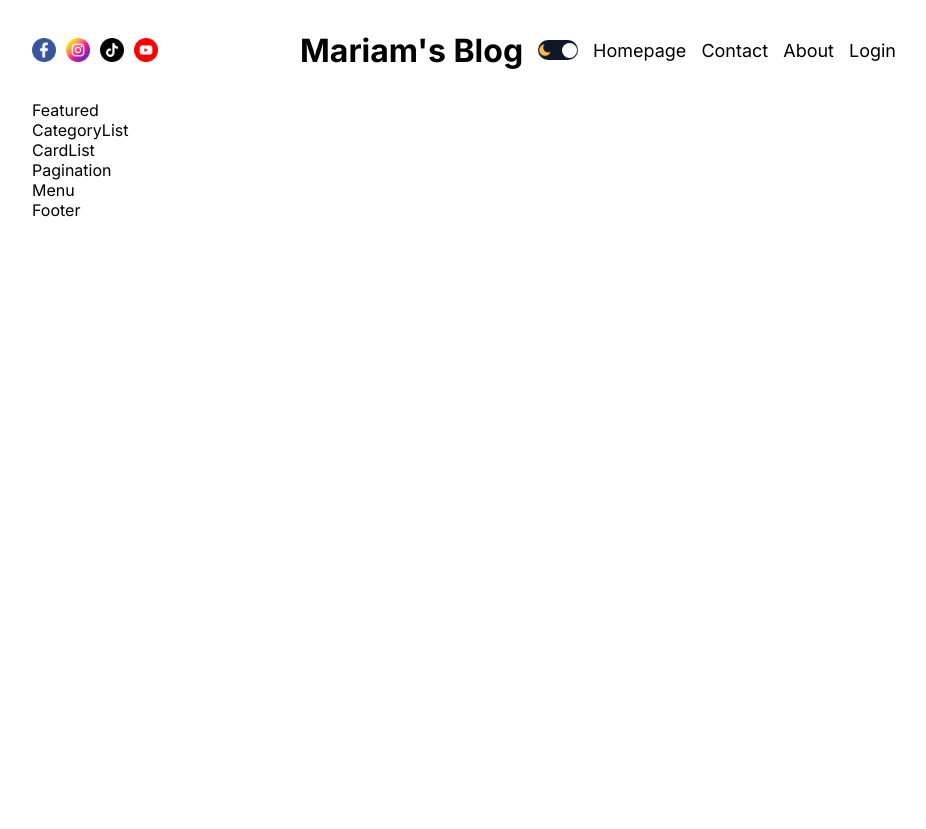
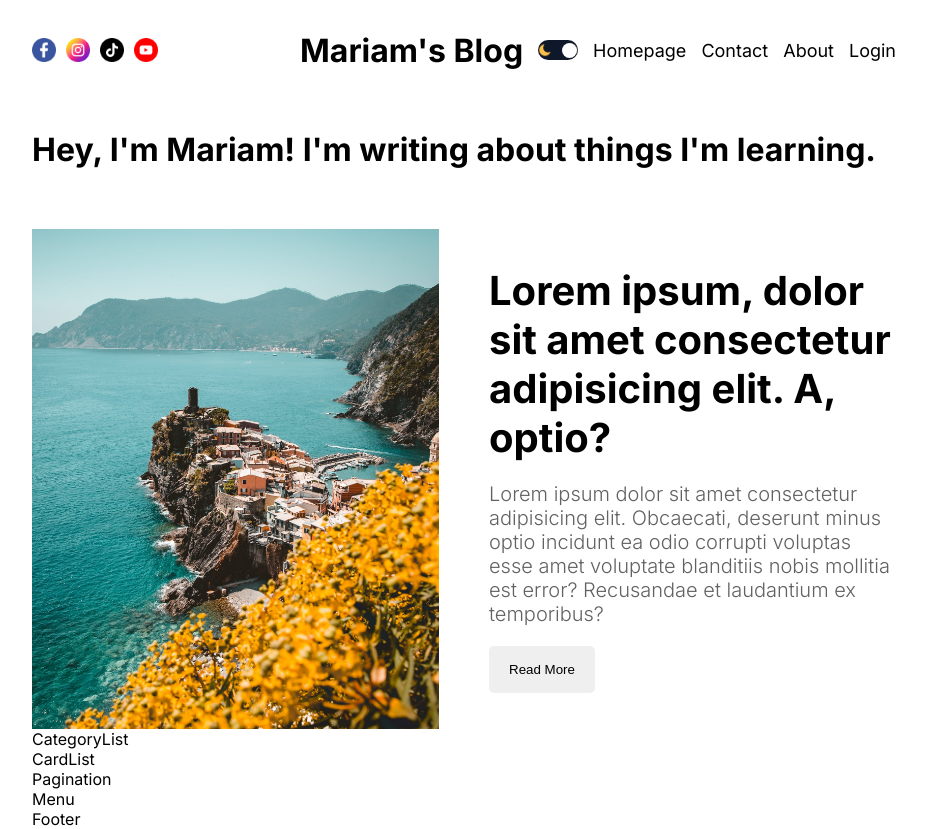
Before and after one commit to MariamRazmadze/blog, a Next.js app: page / in a window 1280 px wide. Shown: the whole page, without its empty margins (176-1102 px from the left). Before the commit the page ends 800 px from the top, so only its background shows below. Built offline with nearby package versions, Linux system fonts and the light colour scheme.

Commit message:
add featured

```diff
--- a/src/app/components/featured/Featured.tsx
+++ b/src/app/components/featured/Featured.tsx
@@ -1,5 +1,30 @@
 import styles from "./featured.module.css";
+import Image from "next/image";
 
 export default function Featured() {
-  return <div className={styles.container}>Featured</div>;
+  return (
+    <div className={styles.container}>
+      <h1>
+        <b>Hey, I&apos;m Mariam! </b>I&apos;m writing about things I&apos;m
+        learning.
+      </h1>
+      <div className={styles.post}>
+        <div className={styles.imgContainer}>
+          <Image src="/p1.jpeg" alt="" fill className={styles.image} />
+        </div>
+        <div className={styles.textContainer}>
+          <h1 className={styles.postTitle}>
+            Lorem ipsum, dolor sit amet consectetur adipisicing elit. A, optio?
+          </h1>
+          <p className={styles.postDesc}>
+            Lorem ipsum dolor sit amet consectetur adipisicing elit. Obcaecati,
+            deserunt minus optio incidunt ea odio corrupti voluptas esse amet
+            voluptate blanditiis nobis mollitia est error? Recusandae et
+            laudantium ex temporibus?
+          </p>
+          <button className={styles.button}>Read More</button>
+        </div>
+      </div>
+    </div>
+  );
 }
--- a/src/app/components/featured/featured.module.css
+++ b/src/app/components/featured/featured.module.css
@@ -0,0 +1,49 @@
+.container {
+  margin-top: 30px;
+}
+
+.title {
+  font-size: 96px;
+  font-weight: 300;
+}
+
+.post {
+  margin-top: 60px;
+  display: flex;
+  align-items: center;
+  gap: 50px;
+}
+
+.imgContainer {
+  flex: 1;
+  height: 500px;
+  position: relative;
+}
+
+.image {
+  object-fit: cover;
+}
+
+.textContainer {
+  flex: 1;
+  display: flex;
+  flex-direction: column;
+  gap: 20px;
+}
+
+.postTitle {
+  font-size: 40px;
+}
+
+.postDesc {
+  font-size: 20px;
+  font-weight: 300;
+  color: var(--softTextColor);
+}
+
+.button {
+  padding: 16px 20px;
+  border: none;
+  border-radius: 5px;
+  width: max-content;
+}
```
